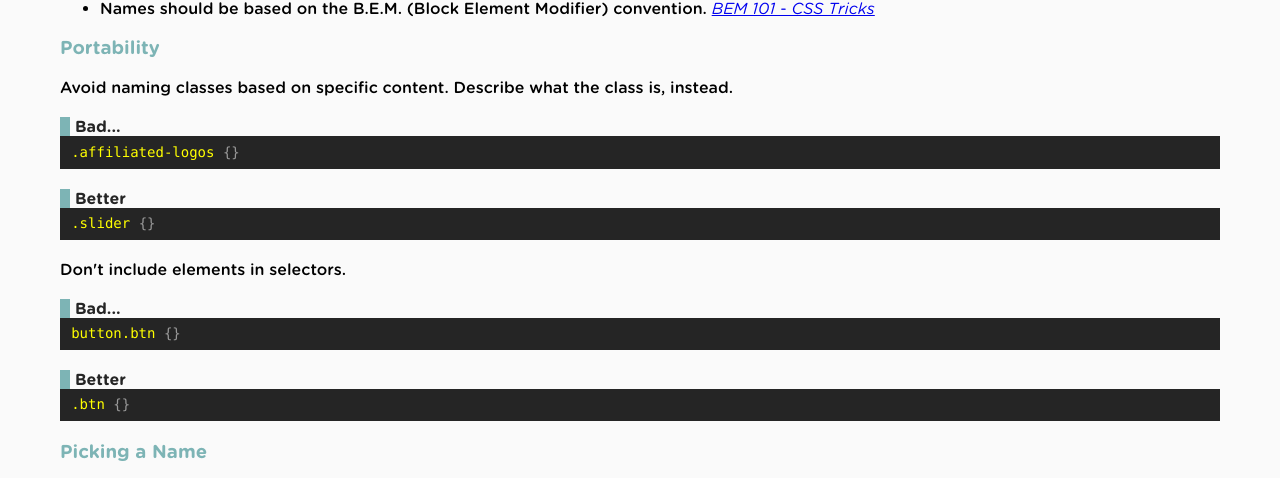
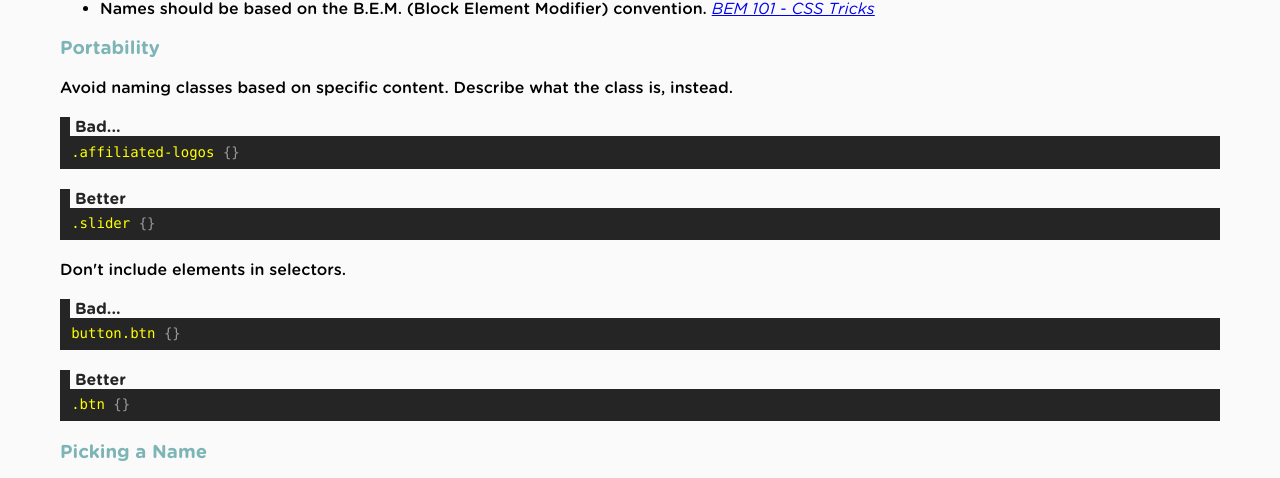
Before and after one commit to llandrew/ll-guidelines, a Jekyll site: the page built from css.html, in a window 1280 px wide. Shown: the part 1051-1529 px from the top of the page. Built offline with Jekyll 4.4.1, drawn with Linux system fonts in a browser that asks for light colours; nearby versions of some CDN libraries.

Commit message:
Adjust tab styles

```diff
--- a/_sass/_base.scss
+++ b/_sass/_base.scss
@@ -112,10 +112,12 @@
   padding-left: 5px;
 
   color: #252525;
-  border-left: 10px solid #7DB4B5;
+  border-left: 10px solid #252525;
 
   font-weight: 700;
   opacity: .5;
+
+  transform: skew(45deg);
 }
 
 p,
--- a/_sass/_layout.scss
+++ b/_sass/_layout.scss
@@ -146,8 +146,7 @@
   transition: opacity .5s ease-in-out;
 }*/
 
-.open,
-.content .open {
+.open {
   display: block;
 
   transform: none;
--- a/js/main.js
+++ b/js/main.js
@@ -45,8 +45,8 @@
       //           windowBottom = $(window).scrollTop() + $(window).height();
 
             //if ( sectionBottom < windowBottom ) {
-              sections.eq(i)
-                .addClass('open');
+              // sections.eq(i)
+              //   .addClass('open');
             //}
       //     }
       //   })(i),
```
